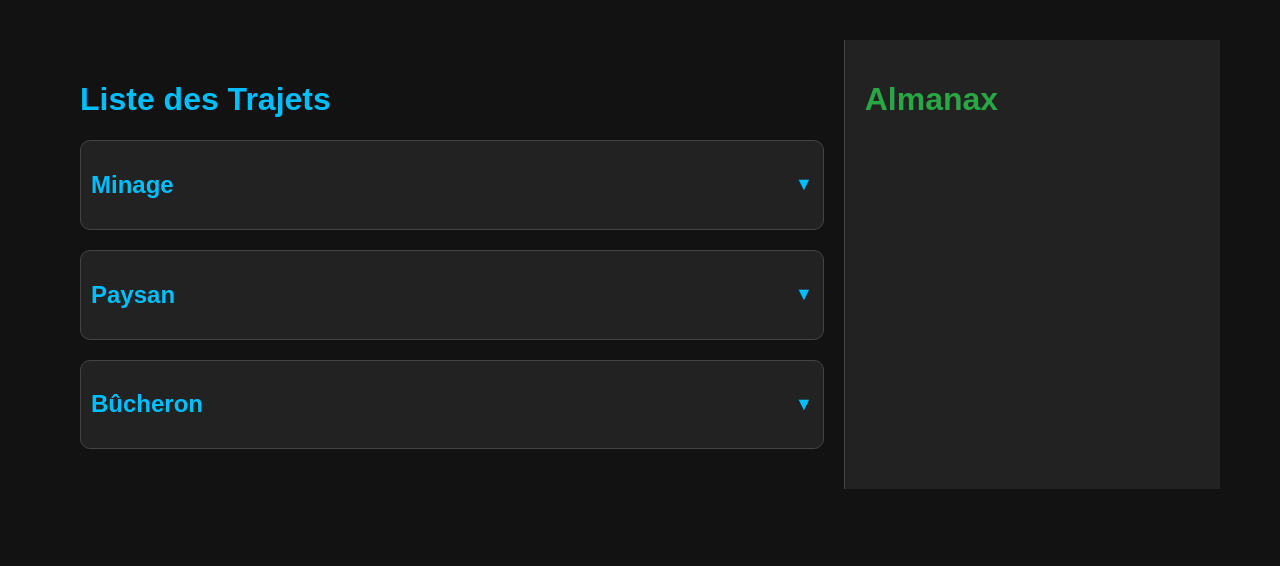
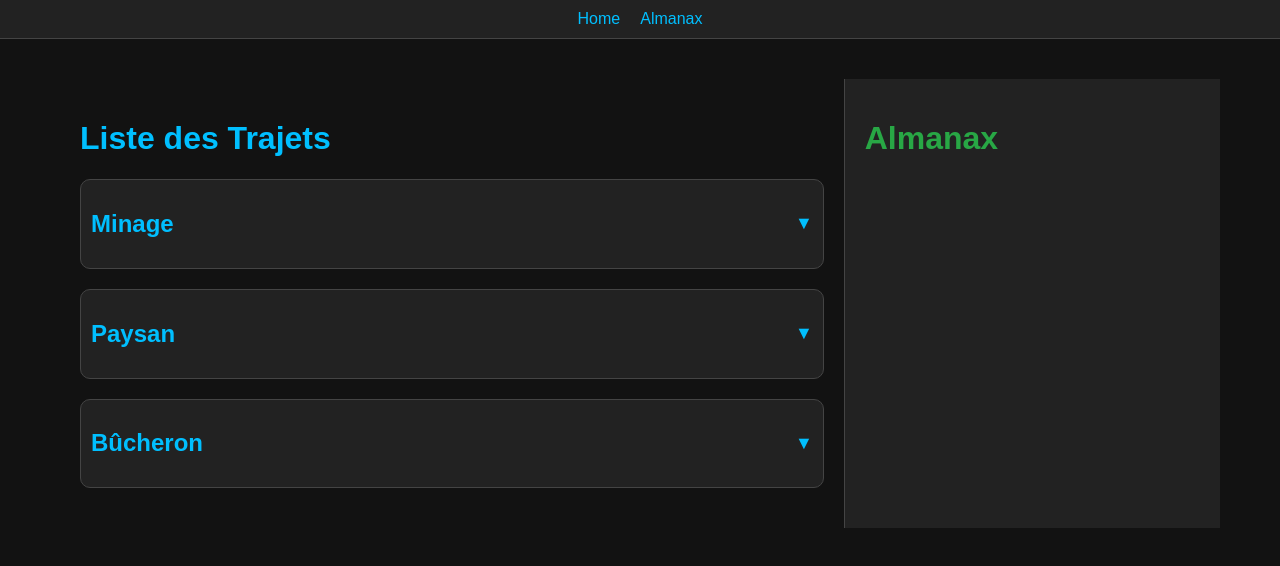
Before and after one commit to Tado87/dofus-copy, a plain HTML site: page index.html in a window 1280 px wide. Drawn offline with Linux system fonts and the light colour scheme; no server answers.

Commit message:
Ajout du Menu

```diff
--- a/index.html
+++ b/index.html
@@ -9,6 +9,12 @@
     <script src="scripts.js" defer></script>
 </head>
 <body>
+    <nav class="menu">
+        <ul>
+            <li><a href="index.html">Home</a></li>
+            <li><a href="almanax.html">Almanax</a></li>
+        </ul>
+    </nav>
     <div class="main-container">
         <!-- Colonne principale -->
         <div class="main-content">
--- a/scripts.js
+++ b/scripts.js
@@ -105,7 +105,7 @@ fetchAlmanax();
 
 async function fetchAlmanaxTotal() {
     const containerTotal = document.getElementById('almanax-total');
-    container.innerHTML = '';
+    containerTotal.innerHTML = '';
 
     try {
         const response = await fetch('https://alm.dofusdu.de/dofus/fr/ahead/15');
@@ -126,7 +126,7 @@ async function fetchAlmanaxTotal() {
                     <p><strong>Kamas reçus :</strong> ${day.reward_kamas}</p>
                     <img src="${day.item.image_url}" alt="${day.item_name}">
                 `;
-                container.appendChild(dayElement);
+                containerTotal.appendChild(dayElement);
             });
         } else {
             containerTotal.innerHTML = '<p>Aucune donnée disponible pour l\'Almanax.</p>';
--- a/styles.css
+++ b/styles.css
@@ -100,3 +100,35 @@ h1, h2 {
 .almanax-sidebar h1 {
     color: #28a745;
 }
+
+/* Style du menu */
+.menu {
+    background-color: #222;
+    border-bottom: 1px solid #444;
+    padding: 10px 0;
+    text-align: center;
+}
+
+.menu ul {
+    list-style-type: none;
+    margin: 0;
+    padding: 0;
+    display: flex;
+    justify-content: center;
+    gap: 20px;
+}
+
+.menu li {
+    display: inline;
+}
+
+.menu a {
+    text-decoration: none;
+    color: #00bfff; /* Bleu */
+    font-size: 16px;
+    transition: color 0.3s;
+}
+
+.menu a:hover {
+    color: #28a745; /* Vert */
+}
```
Also changed, not shown: almanax.html (+6 -0 lines).
